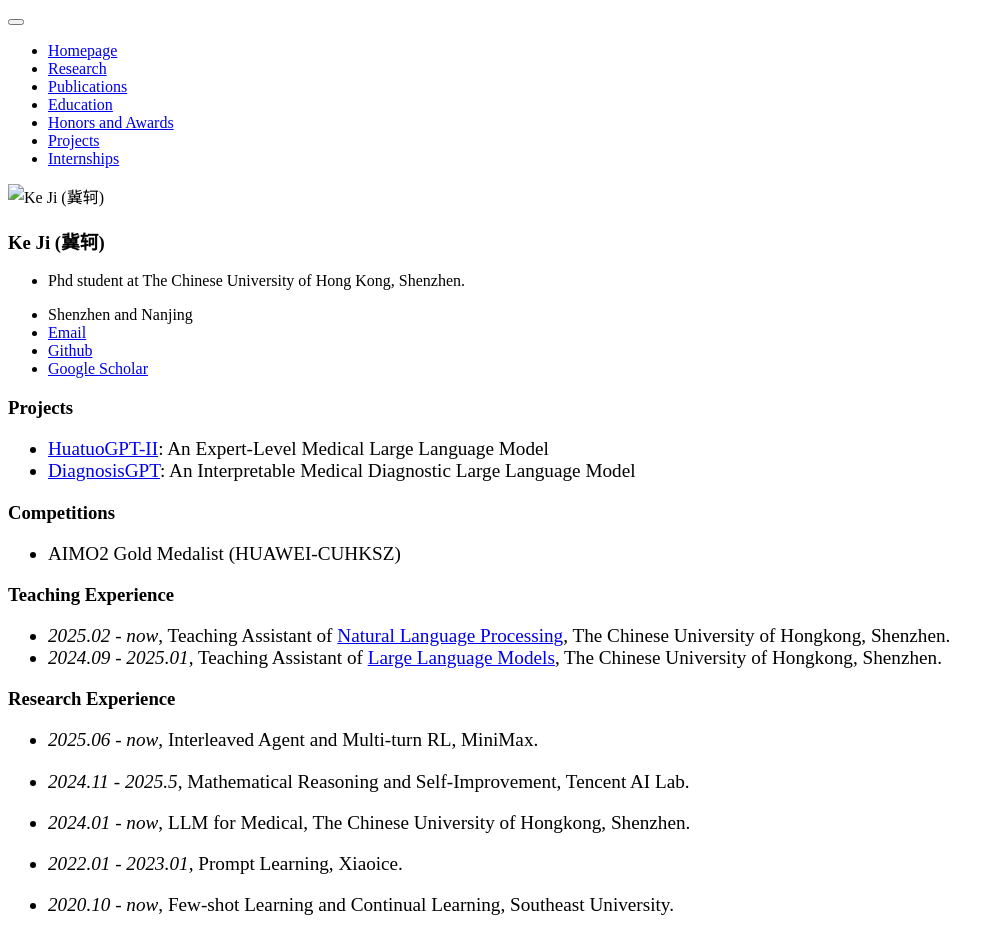
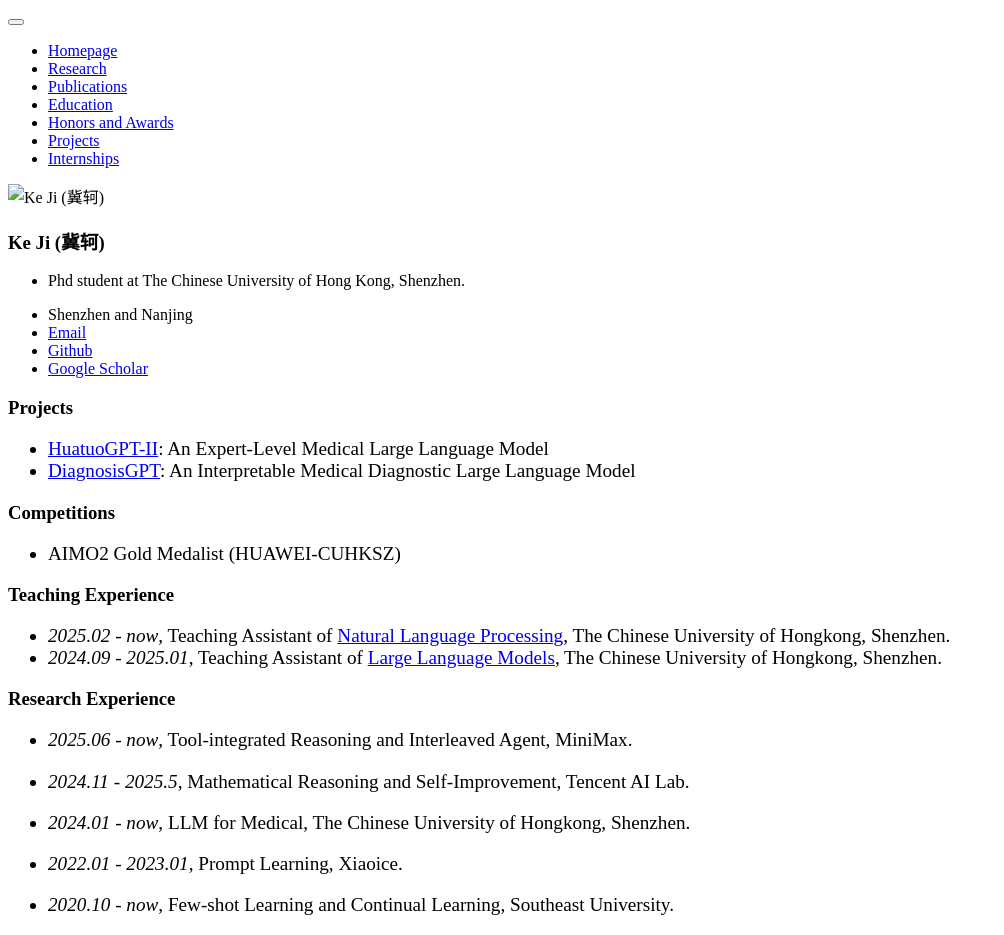
Before and after one commit to 1KE-JI/1KE-JI.github.io, a Jekyll site: the page built from _pages/includes/others.md, in a window 1280 px wide. Shown: the whole page, without its empty margins (0-1004 px from the left). Built offline with Jekyll 4.4.1, drawn with Linux system fonts in a browser that asks for light colours; our own code applies the rules of GitHub Pages for plain Markdown files.

Commit message:
Update others.md

```diff
--- a/_pages/includes/others.md
+++ b/_pages/includes/others.md
@@ -27,7 +27,7 @@
 
 <div class='paper-box-text' style="font-size: larger;" markdown="1">
 
-- *2025.06 - now*, Interleaved Agent and Multi-turn RL, MiniMax.
+- *2025.06 - now*, Tool-integrated Reasoning and Interleaved Agent, MiniMax.
 
 - *2024.11 - 2025.5*, Mathematical Reasoning and Self-Improvement, Tencent AI Lab.
 
```
